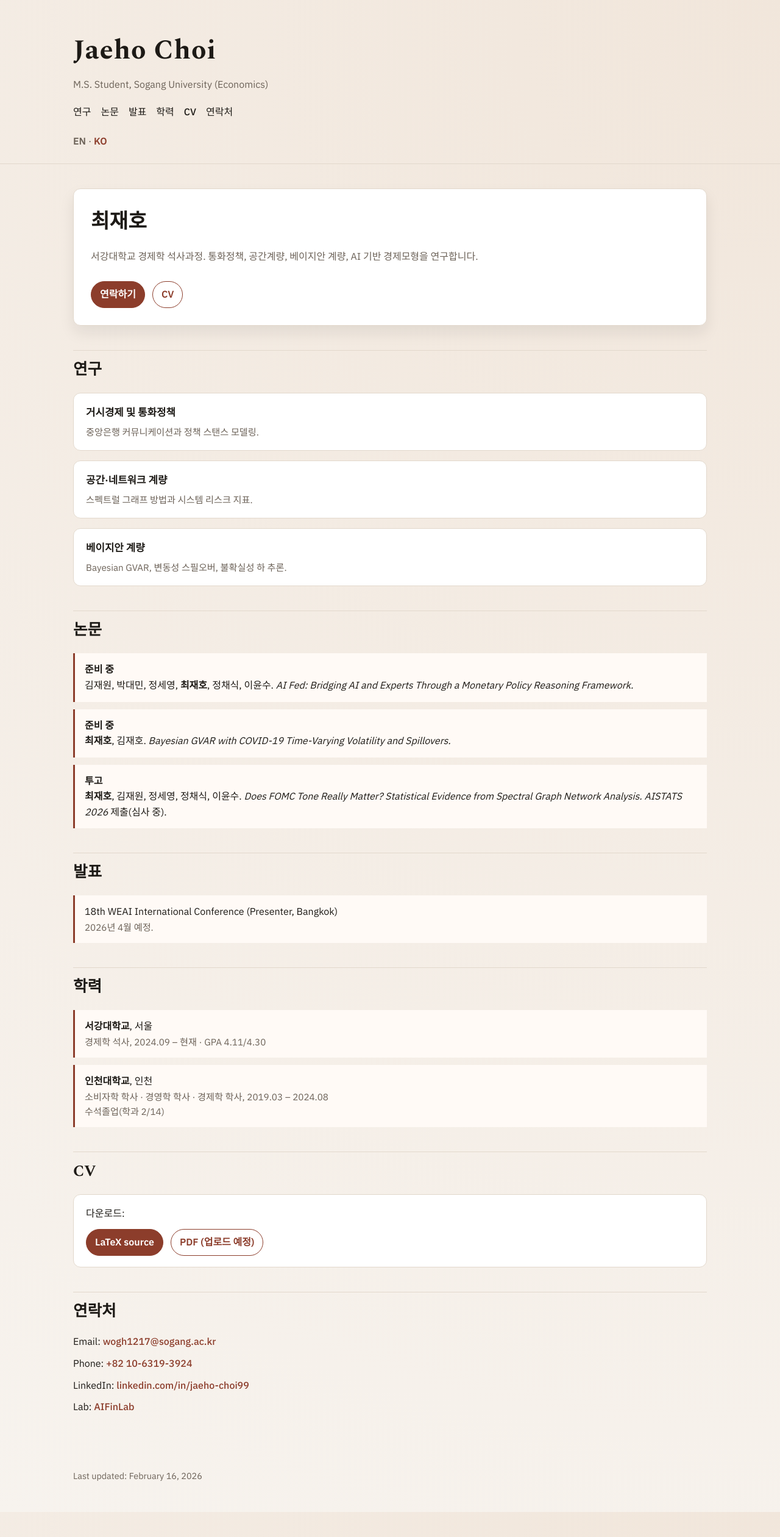
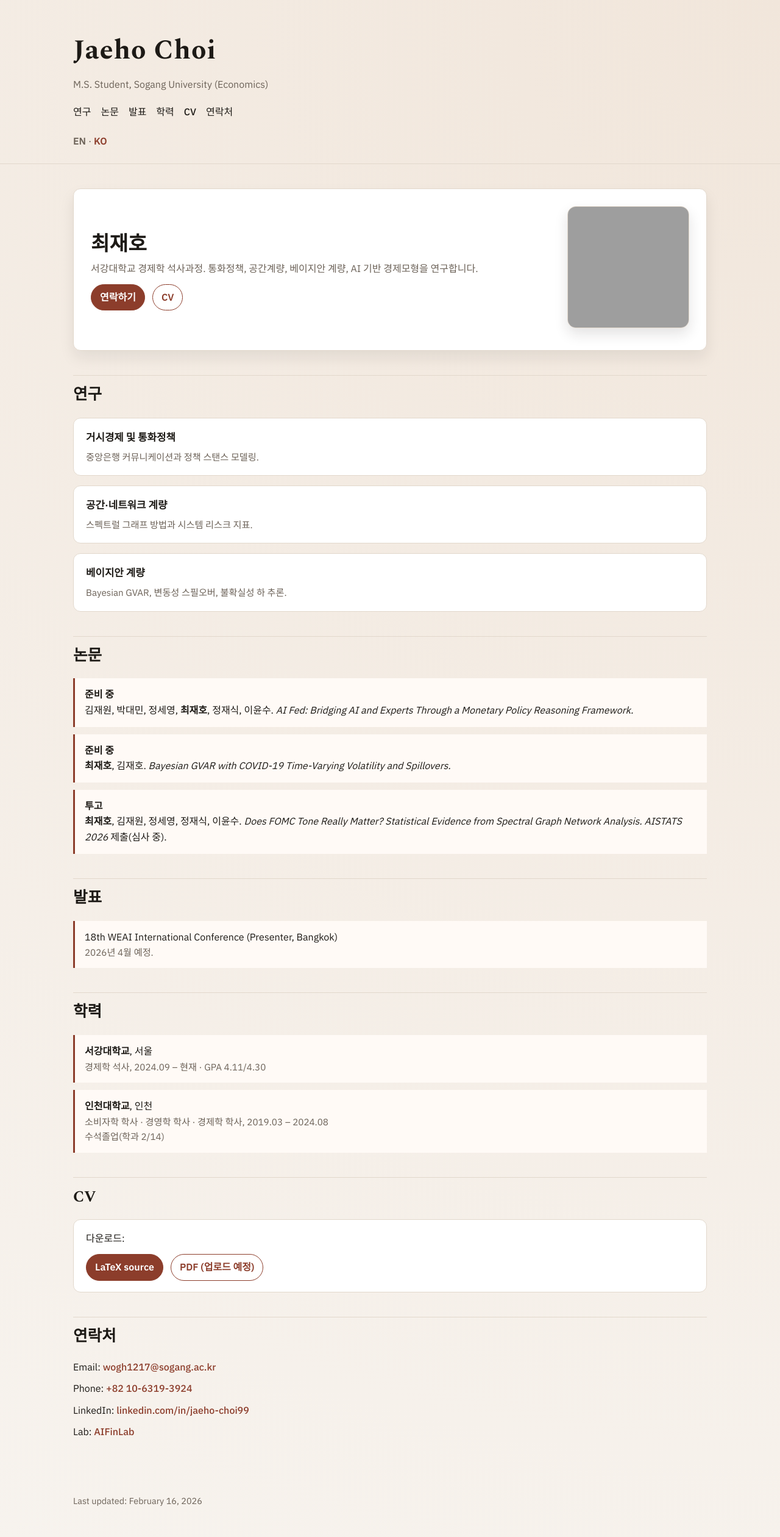
Before and after one commit to nachoidot/Homepage, a Jekyll site: the page built from ko/index.md, in a window 1280 px wide. Shown: the whole page at 61% size. Built offline with Jekyll 4.4.1, drawn with Linux system fonts in a browser that asks for light colours; before the commit the page ends 2479 px from its top, so only the background shows below that; grey boxes are pictures that could not be loaded.

Commit message:
update-homepage-content

```diff
--- a/assets/css/style.css
+++ b/assets/css/style.css
@@ -99,6 +99,25 @@ body {
   display: grid;
   gap: 16px;
   animation: rise 0.6s ease both;
+}
+
+.hero-grid {
+  grid-template-columns: 1fr 220px;
+  align-items: center;
+}
+
+.profile-wrap {
+  justify-self: end;
+}
+
+.profile-photo {
+  width: 200px;
+  aspect-ratio: 1 / 1;
+  object-fit: cover;
+  border-radius: 14px;
+  border: 1px solid var(--border);
+  box-shadow: 0 10px 22px rgba(29, 26, 22, 0.12);
+  background: #efe7de;
 }
 
 .hero h1 {
@@ -217,4 +236,16 @@ body {
   .hero {
     padding: 20px;
   }
+
+  .hero-grid {
+    grid-template-columns: 1fr;
+  }
+
+  .profile-wrap {
+    justify-self: start;
+  }
+
+  .profile-photo {
+    width: 150px;
+  }
 }
--- a/ko/index.md
+++ b/ko/index.md
@@ -5,12 +5,17 @@ lang: ko
 permalink: /ko/
 ---
 
-<section class="hero">
-  <h1>최재호</h1>
-  <p>서강대학교 경제학 석사과정. 통화정책, 공간계량, 베이지안 계량, AI 기반 경제모형을 연구합니다.</p>
-  <div class="cta-row">
-    <a class="primary" href="#contact">연락하기</a>
-    <a href="#cv">CV</a>
+<section class="hero hero-grid">
+  <div>
+    <h1>최재호</h1>
+    <p>서강대학교 경제학 석사과정. 통화정책, 공간계량, 베이지안 계량, AI 기반 경제모형을 연구합니다.</p>
+    <div class="cta-row">
+      <a class="primary" href="#contact">연락하기</a>
+      <a href="#cv">CV</a>
+    </div>
+  </div>
+  <div class="profile-wrap">
+    <img class="profile-photo" src="{{ site.baseurl }}/assets/images/profile.jpg" alt="최재호 프로필 사진">
   </div>
 </section>
 
@@ -37,7 +42,7 @@ permalink: /ko/
   <div class="list">
     <div class="list-item">
       <strong>준비 중</strong><br>
-      김재원, 박대민, 정세영, <strong>최재호</strong>, 정채식, 이윤수.
+      김재원, 박대민, 정세영, <strong>최재호</strong>, 정재식, 이윤수.
       <em>AI Fed: Bridging AI and Experts Through a Monetary Policy Reasoning Framework.</em>
     </div>
     <div class="list-item">
@@ -47,7 +52,7 @@ permalink: /ko/
     </div>
     <div class="list-item">
       <strong>투고</strong><br>
-      <strong>최재호</strong>, 김재원, 정세영, 정채식, 이윤수.
+      <strong>최재호</strong>, 김재원, 정세영, 정재식, 이윤수.
       <em>Does FOMC Tone Really Matter? Statistical Evidence from Spectral Graph Network Analysis.</em>
       <em>AISTATS 2026</em> 제출(심사 중).
     </div>
```
Also changed, not shown: index.md (+12 -7 lines).
